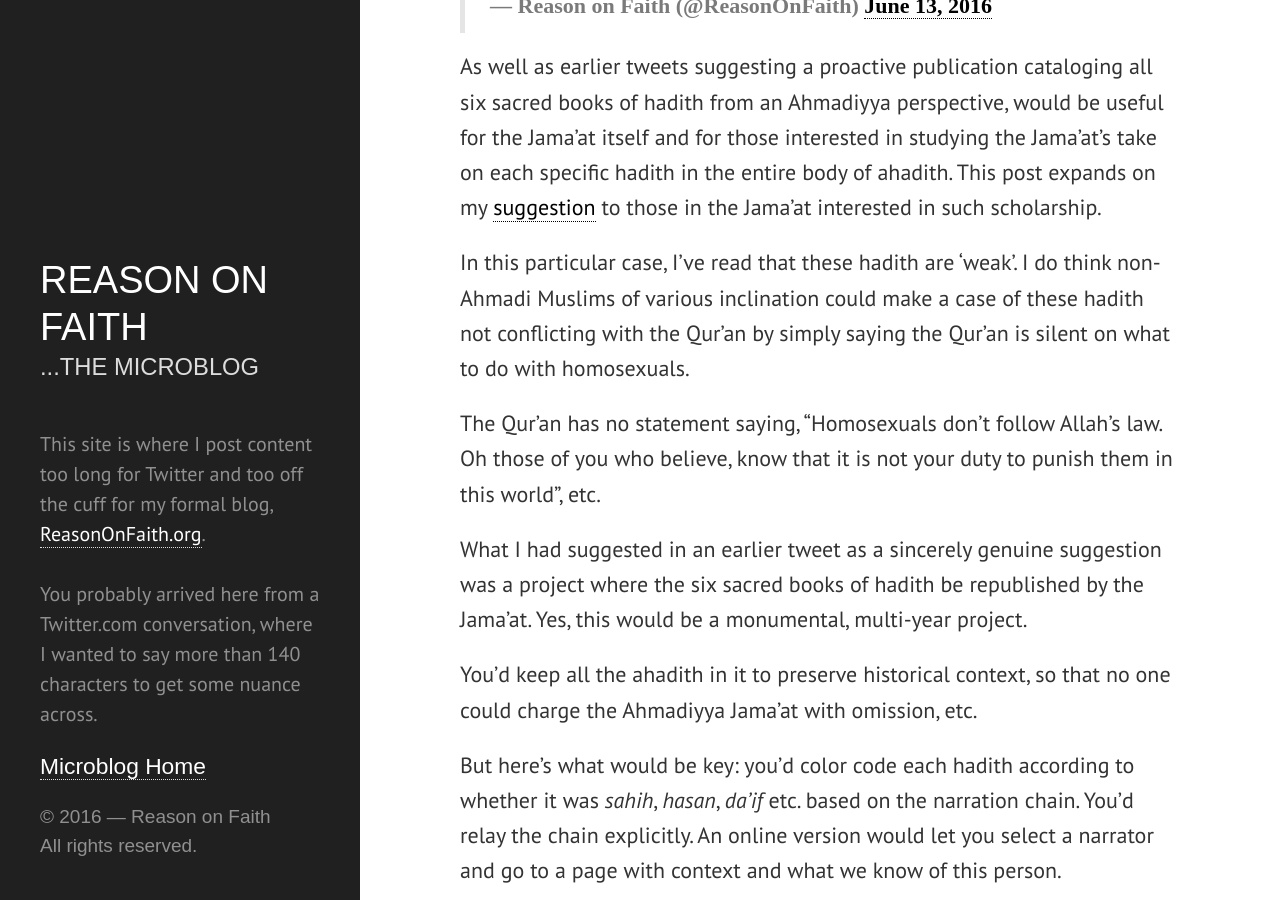
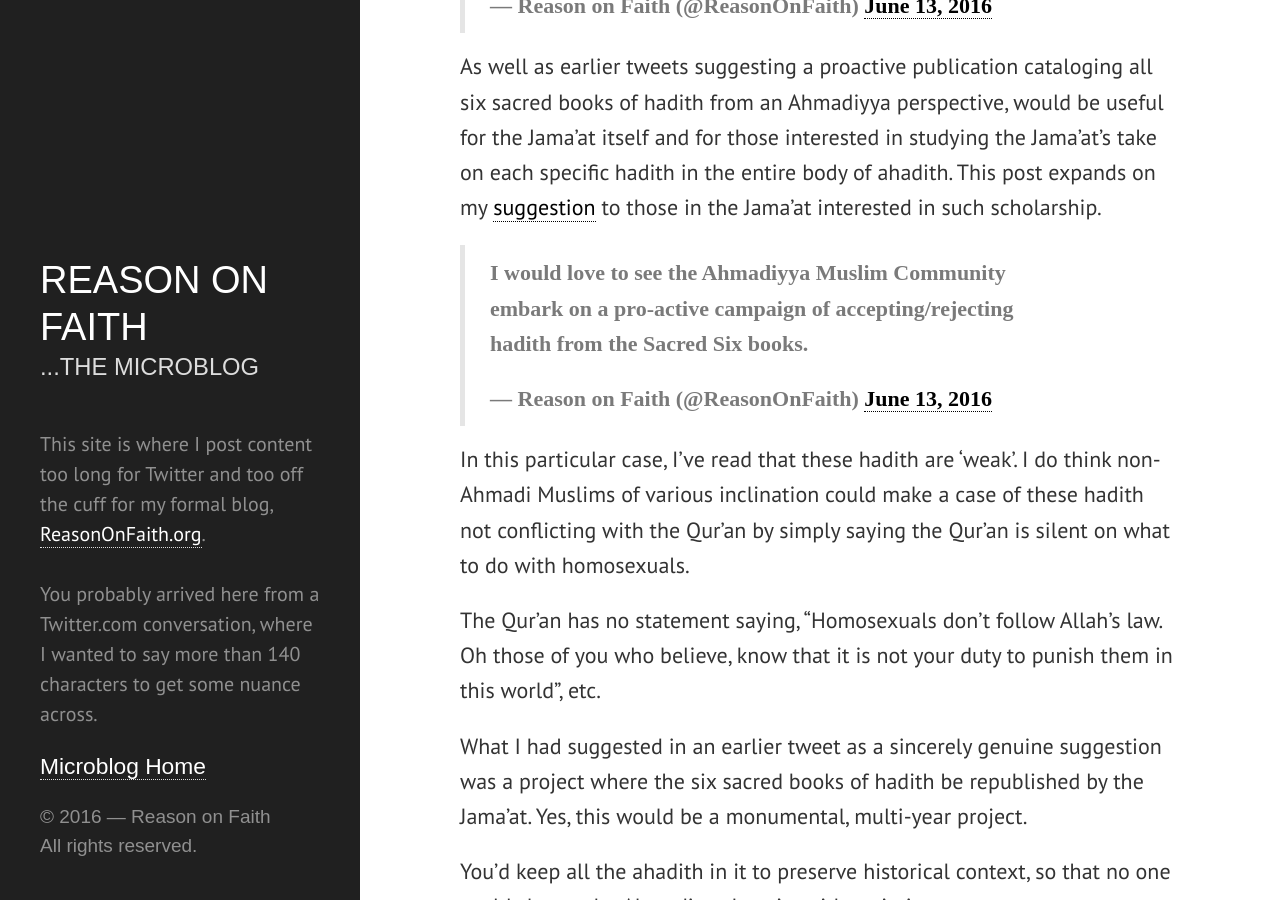
Before and after one commit to ReasonOnFaith/ReasonOnFaith.github.io, a Jekyll site: the page built from _posts/2016-06-14-a-comprehensive-cataloging-of-ahadith.markdown, in a window 1280 px wide and 900 px high, scrolled down 473 px. Built offline with Jekyll 4.4.1, drawn with Linux system fonts in a browser that asks for light colours; comment, search, counter and statistics services are not loaded.

Commit message:
Post update: A Comprehensive Cataloging of Ahadith

```diff
--- a/_posts/2016-06-14-a-comprehensive-cataloging-of-ahadith.markdown
+++ b/_posts/2016-06-14-a-comprehensive-cataloging-of-ahadith.markdown
@@ -9,6 +9,9 @@ This post is a follow on to my twitter post about hadith that indicate [the kill
 <script async src="//platform.twitter.com/widgets.js" charset="utf-8"></script>
 
 As well as earlier tweets suggesting a proactive publication cataloging all six sacred books of hadith from an Ahmadiyya perspective, would be useful for the Jama’at itself and for those interested in studying the Jama'at's take on each specific hadith in the entire body of ahadith. This post expands on my [suggestion](https://twitter.com/ReasonOnFaith/status/742371626537365504) to those in the Jama'at interested in such scholarship.
+
+<blockquote class="twitter-tweet" data-lang="en"><p lang="en" dir="ltr">I would love to see the Ahmadiyya Muslim Community embark on a pro-active campaign of accepting/rejecting hadith from the Sacred Six books.</p>&mdash; Reason on Faith (@ReasonOnFaith) <a href="https://twitter.com/ReasonOnFaith/status/742371626537365504">June 13, 2016</a></blockquote>
+<script async src="//platform.twitter.com/widgets.js" charset="utf-8"></script>
 
 In this particular case, I've read that these hadith are 'weak'. I do think non-Ahmadi Muslims of various inclination could make a case of these hadith not conflicting with the Qur’an by simply saying the Qur’an is silent on what to do with homosexuals.
 
```
